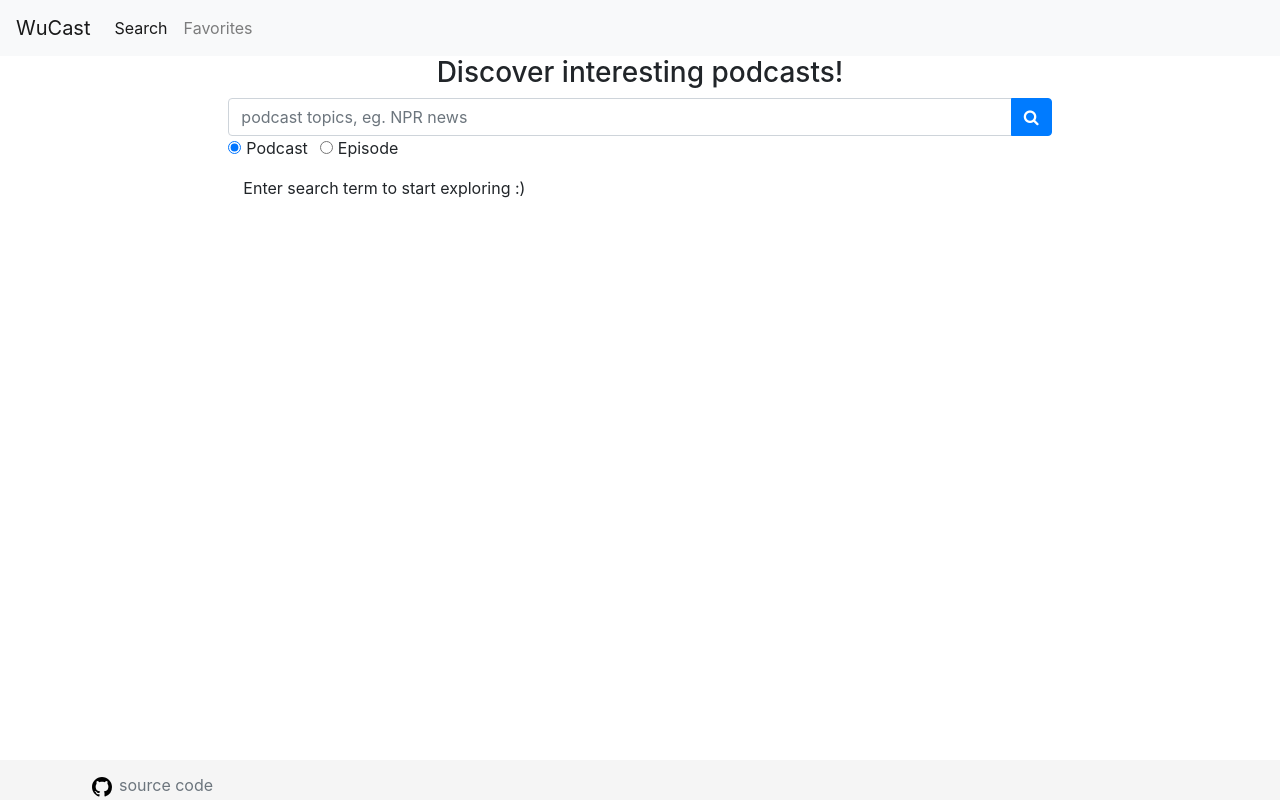
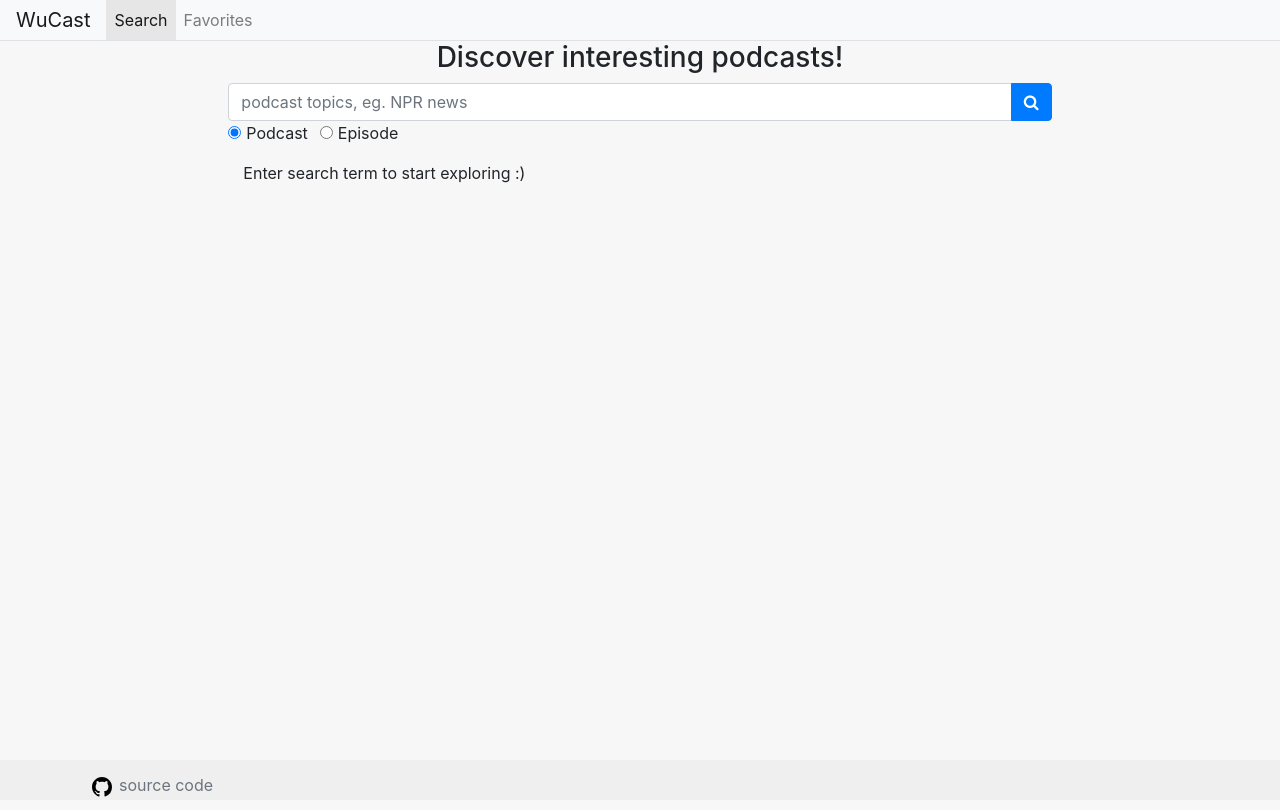
Before and after one commit to hliang/WuCast, a React (Create React App) app in the folder client/: page /search in a window 1280 px wide. Built offline with nearby package versions, Linux system fonts and the light colour scheme.

Commit message:
feat: more css styling, mainly for navbar

```diff
--- a/client/public/index.html
+++ b/client/public/index.html
@@ -21,6 +21,11 @@
     -->
     <link href="https://maxcdn.bootstrapcdn.com/font-awesome/4.7.0/css/font-awesome.min.css" rel="stylesheet" />
     <link rel="stylesheet" href="https://cdnjs.cloudflare.com/ajax/libs/twitter-bootstrap/4.3.1/css/bootstrap.min.css" />
+
+    <!-- JQuery -->
+    <script type="text/javascript" src="https://cdnjs.cloudflare.com/ajax/libs/jquery/3.4.0/jquery.min.js"></script>
+    <!-- Bootstrap core JavaScript -->
+    <script type="text/javascript" src="https://cdnjs.cloudflare.com/ajax/libs/twitter-bootstrap/4.3.1/js/bootstrap.min.js"></script>
     <title>WuCast</title>
   </head>
   <body>
--- /dev/null
+++ b/client/src/App.css
@@ -0,0 +1,3 @@
+body {
+    background-color: #f7f7f7;
+}
--- a/client/src/App.js
+++ b/client/src/App.js
@@ -5,6 +5,7 @@ import Fav from "./containers/Fav";
 // import NoMatch from "./pages/NoMatch";
 import Nav from "./components/Nav";
 import Footer from "./components/Footer";
+import "./App.css";
 
 class App extends Component {
   render() {
--- a/client/src/components/Footer/style.css
+++ b/client/src/components/Footer/style.css
@@ -13,7 +13,7 @@ body {
     width: 100%;
     height: 40px; /* Set the fixed height of the footer here */
     line-height: 50px; /* Vertically center the text there */
-    background-color: #f5f5f5;
+    background-color: rgba(0,0,0,.03);
 }
 
 .footer a {
--- a/client/src/components/Nav.js
+++ /dev/null
@@ -1,34 +0,0 @@
-import React from "react";
-import { Link } from "react-router-dom";
-
-function Nav() {
-  return (
-    <nav className="navbar navbar-expand-lg navbar-light bg-light">
-      <a className="navbar-brand" href="/">
-        WuCast
-      </a>
-      <div>
-        <ul className="navbar-nav">
-          <li className="nav-item">
-            <Link
-              to="/search"
-              className={window.location.pathname === "/search" ? "nav-link active" : "nav-link"}
-            >
-              Search
-            </Link>
-          </li>
-          <li className="nav-item">
-            <Link
-              to="/fav"
-              className={window.location.pathname === "/fav" ? "nav-link active" : "nav-link"}
-            >
-              Favorites
-            </Link>
-          </li>
-        </ul>
-      </div>
-    </nav>
-  );
-}
-
-export default Nav;
--- /dev/null
+++ b/client/src/components/Nav/index.js
@@ -0,0 +1,39 @@
+import React from "react";
+import { Link } from "react-router-dom";
+import "./style.css";
+
+function Nav() {
+    return (
+        <nav className="navbar navbar-expand-md navbar-light bg-light border-bottom">
+            <Link className="navbar-brand" to="/">
+                WuCast
+            </Link>
+
+            <button className="navbar-toggler" type="button" data-toggle="collapse" data-target="#navbarNav"
+                aria-controls="navbarNav" aria-expanded="false" aria-label="Toggle navigation">
+                <span className="navbar-toggler-icon"></span>
+            </button>
+
+            <div className="collapse navbar-collapse" id="navbarNav">
+                <ul className="navbar-nav mr-auto">
+                    <li className={window.location.pathname === "/search" ? "nav-item active" : "nav-item"}>
+                        <Link to="/search"
+                            className={window.location.pathname === "/search" ? "nav-link active" : "nav-link"}
+                        >
+                            Search
+                        </Link>
+                    </li>
+                    <li className={window.location.pathname === "/fav" ? "nav-item active" : "nav-item"}>
+                        <Link to="/fav"
+                            className={window.location.pathname === "/fav" ? "nav-link active" : "nav-link"}
+                        >
+                            Favorites
+                        </Link>
+                    </li>
+                </ul>
+            </div>
+        </nav>
+    );
+}
+
+export default Nav;
--- /dev/null
+++ b/client/src/components/Nav/style.css
@@ -0,0 +1,7 @@
+.navbar {
+  padding-top: 0rem;
+  padding-bottom: 0rem;
+}
+.nav-item.active {
+  background-color: hsl(0, 0%, 90%);
+}
--- a/client/src/containers/Fav.js
+++ b/client/src/containers/Fav.js
@@ -48,7 +48,7 @@ class Fav extends Component {
 
     render() {
         return (
-            <div className="container col-sm-12 col-md-10 col-lg-8">
+            <div className="container col-sm-12 col-md-10 col-lg-8 gray-bg">
                 <h3>Favorite contents saved here!</h3>
                 <ul className="list-group search-results">
                     {this.state.podcasts.map((result, i) => (
```
